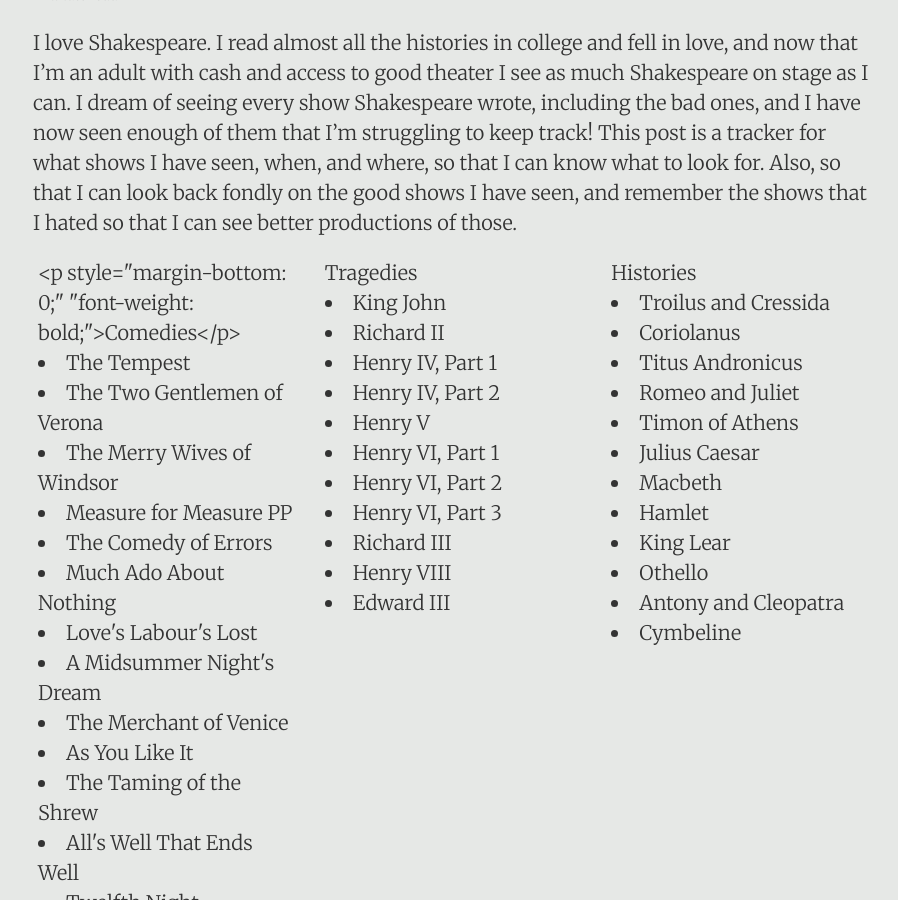
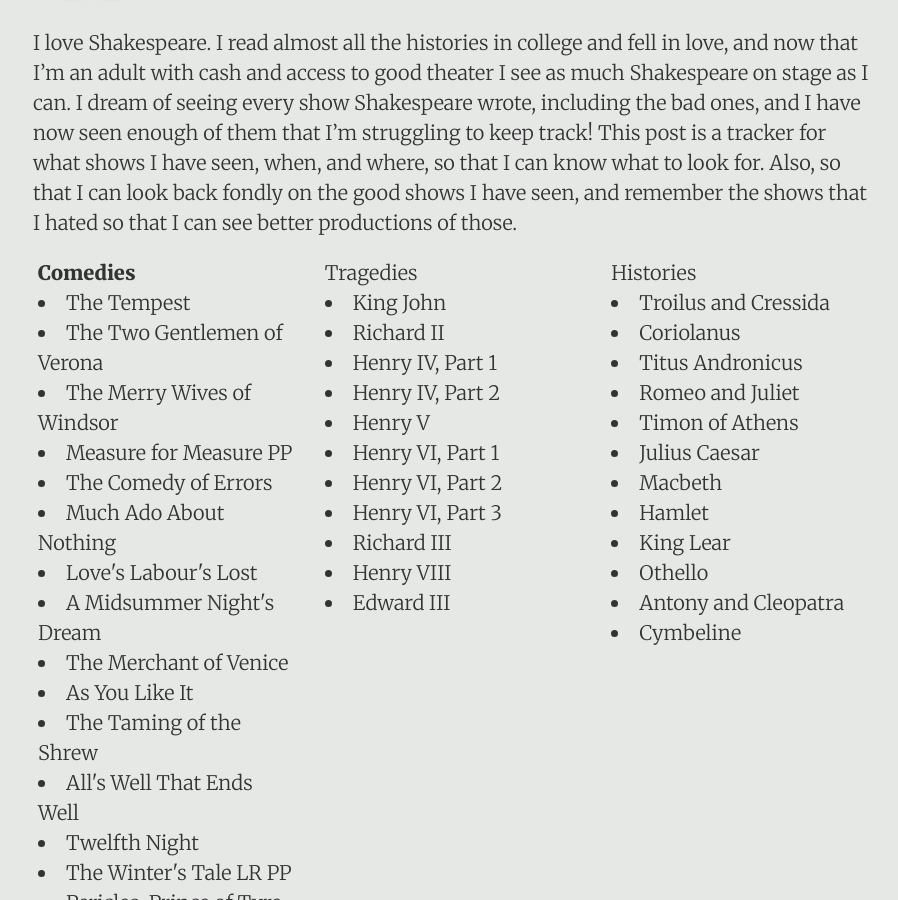
Before and after one commit to DestinyRoseMurphy/DestinyRoseMurphy.github.io, a Jekyll site: the page built from _posts/2024-02-20-Shakespeare.md, in a window 1280 px wide and 900 px high, scrolled down 355 px. Shown: the whole window, without its empty margins (187-1085 px from the left). Built offline with Jekyll 4.4.1, drawn with Linux system fonts in a browser that asks for light colours.

Commit message:
Trying to fix bold

```diff
--- a/_posts/2024-02-20-Shakespeare.md
+++ b/_posts/2024-02-20-Shakespeare.md
@@ -27,7 +27,7 @@ I love Shakespeare. I read almost all the histories in college and fell in love,
 
 <div class="row">
   <div class="col">
-			<p style="margin-bottom: 0;" "font-weight: bold;">Comedies</p>
+			<p style="margin-bottom: 0; font-weight: bold;">Comedies</p>
 			<li>The Tempest</li>
 			<li>The Two Gentlemen of Verona</li>
 			<li>The Merry Wives of Windsor</li>
```
